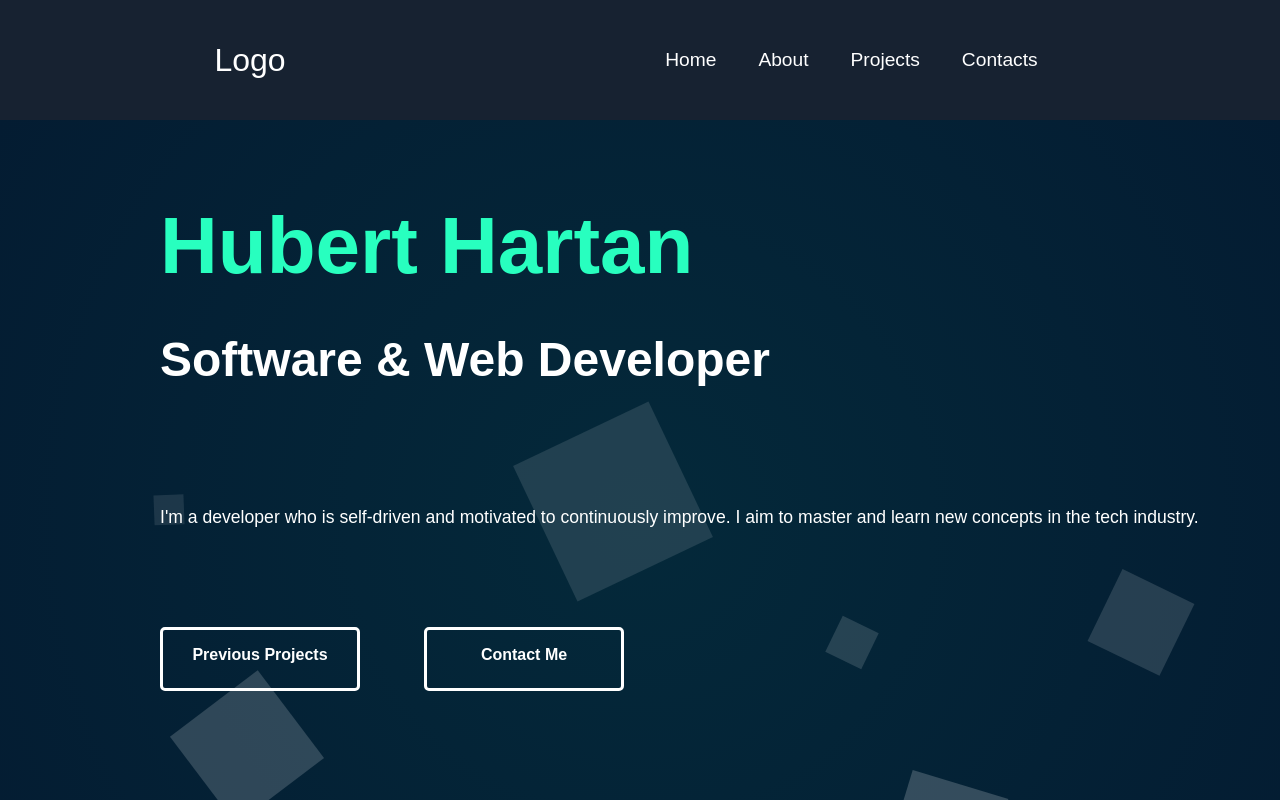
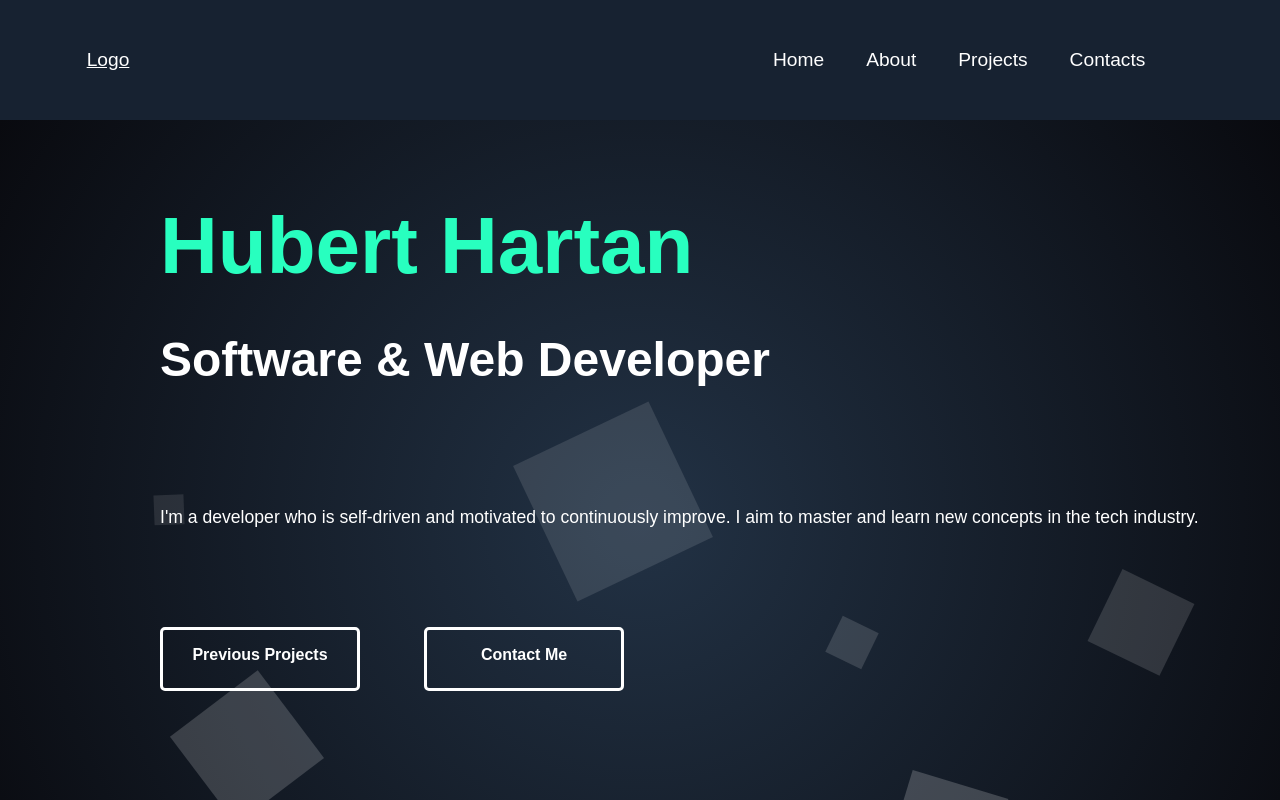
Before and after one commit to HubertHartan/Personal-Website, a React (Create React App) app: page / in a window 1280 px wide. Shown: the top 800 px of the page. Built offline with nearby package versions, Linux system fonts and the light colour scheme.

Commit message:
CSS changes

```diff
--- a/src/CSS/App.css
+++ b/src/CSS/App.css
@@ -16,5 +16,5 @@
   }
 
 .app-container{
-    background: radial-gradient(ellipse at bottom, #1B2735 0%, #090A0F 100%);
+    background: radial-gradient(ellipse at bottom, #223245 0%, #090A0F 100%);
 }
--- a/src/CSS/Fuel.css
+++ b/src/CSS/Fuel.css
@@ -49,7 +49,14 @@ p{
 	list-style: none;
 }
 
+#git-logo{
+	color: white;
+	font-size: 3vh;
+	padding-right:0vh;
+	padding-top: 0vh;
+}
 .teammate{
+	color: white;
 	padding-bottom: 2vh;
 }
 .teammate-link{
--- a/src/CSS/Hero.css
+++ b/src/CSS/Hero.css
@@ -84,7 +84,7 @@ a:hover{
 	z-index: 1;
 }
 .animation-area{
-	background: radial-gradient(circle, #04293A, #041C32);
+	background: radial-gradient(circle,#223245,#090A0F);
 	width: 100%;
 	height: 100vh;
 }
--- a/src/CSS/Navigation.css
+++ b/src/CSS/Navigation.css
@@ -10,6 +10,7 @@
   z-index: 999;
 }
 
+
 .navigation-container {
   display: flex;
   justify-content: center;
@@ -19,14 +20,14 @@
 }
 
 .navigation-logo {
-  color: #fff;
-  justify-self: start;
-  margin-left: 20px;
   cursor: pointer;
-  text-decoration: none;
-  font-size: 2rem;
   display: flex;
-  align-items: center;
+  margin-right: 33vh;
+
+}
+
+.logo-pic{
+	width: 10vh;
 }
 
 
@@ -70,7 +71,7 @@
 
 @media only screen and (min-width: 960px) {
   .nav-link:hover {
-	border-bottom: 4px solid rgb(236, 39, 39);
+	border-bottom: 4px solid white;
 	transition: all 0.2s ease-out;
   }
 }
```
Also changed, not shown: src/CSS/Footer.css (+34 -0 lines).
